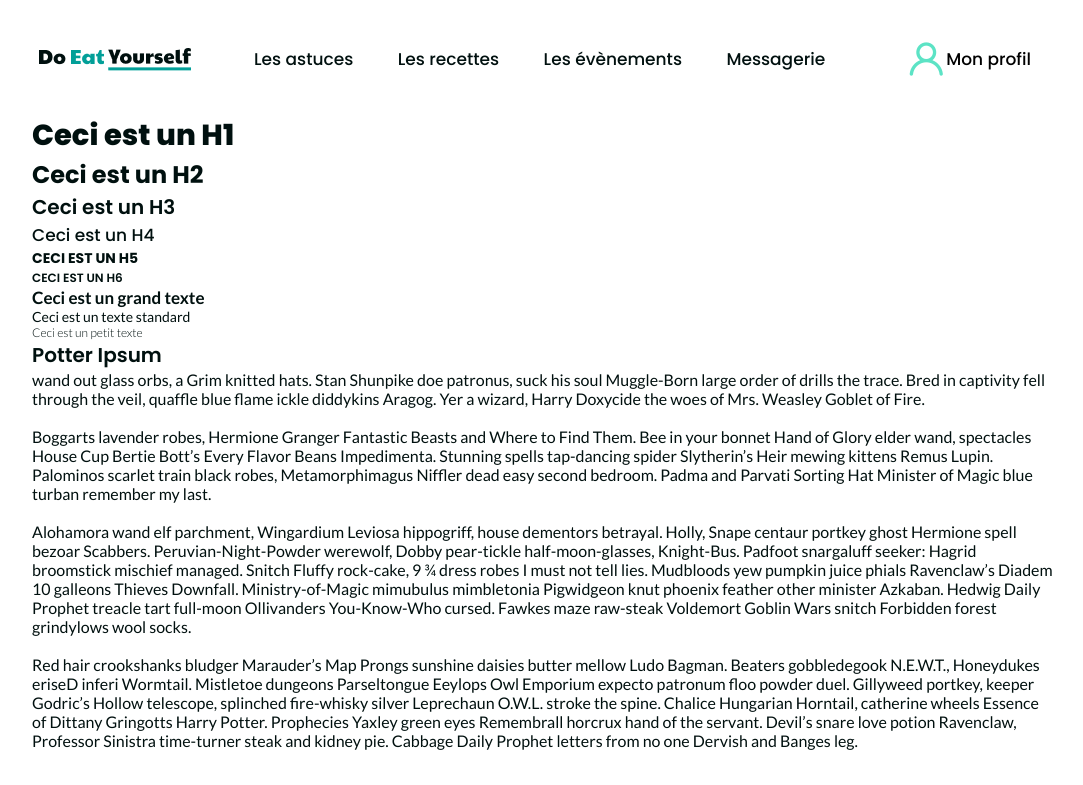
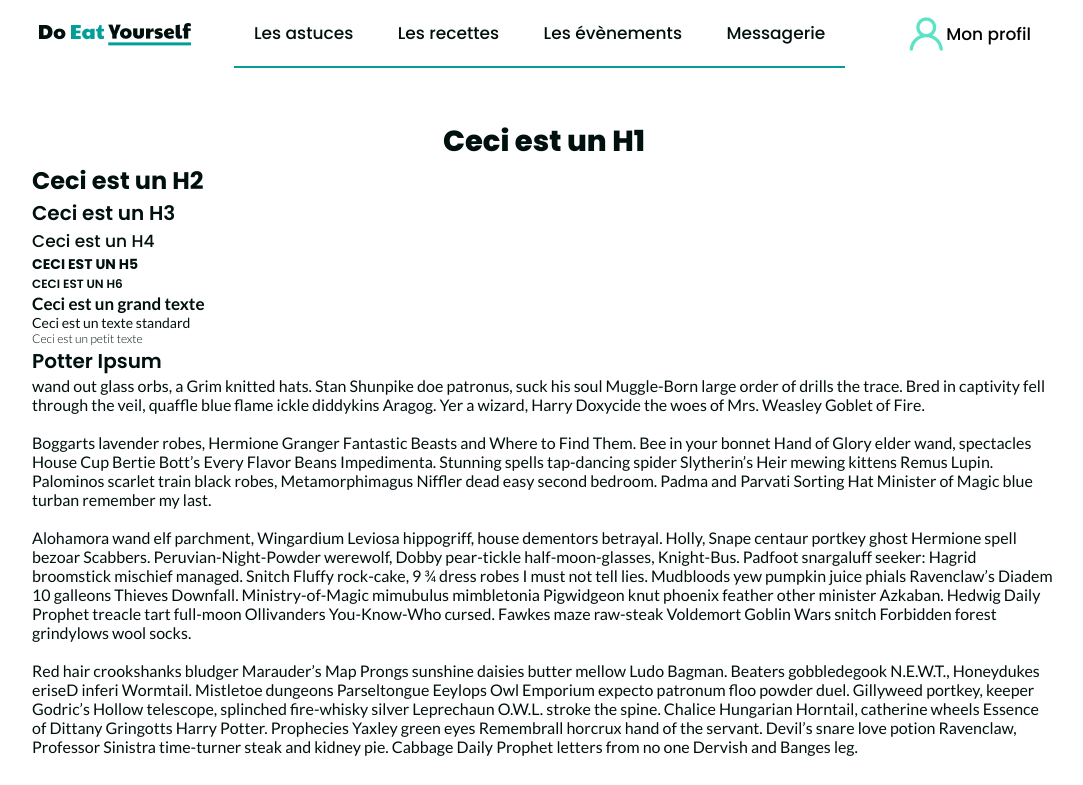
Before and after one commit to PierreMoret/doeatyourself, a plain HTML site: page index.html in a window 1280 px wide. Shown: the top 785 px of the page, without its empty margins (96-1179 px from the left). Drawn offline with nearby package versions, Linux system fonts and the light colour scheme.

Commit message:
header fix

```diff
--- a/index.html
+++ b/index.html
@@ -19,7 +19,7 @@
 
       <img class="logo" src="assets/img/logo.png" alt="logo">
 
-      <nav>
+      <nav class="nav">
         <ul class="nav-link heading-4">
           <li> <a href="#">Les astuces</a> </li>
           <li> <a href="#">Les recettes</a> </li>
@@ -33,21 +33,17 @@
         <button class="nav-link heading-4" onclick="#">Mon profil</button>
       </a> -->
 
-      <button class="profile nav-link heading-4">
+      <button class="profile heading-4">
         <i class="uil uil-user blue"></i>
         Mon profil
       </button>
 
 
     </header>
-    <br>
-    <br>
-    <br>
-    <br>
-    <br>
-    <br>
+
+
     <div class="content">
-      <h1 class="heading-1">Ceci est un H1</h1>
+      <h1 class="heading-1 center">Ceci est un H1</h1>
       <h2 class="heading-2">Ceci est un H2</h2>
       <h3 class="heading-3">Ceci est un H3</h3>
       <h4 class="heading-4">Ceci est un H4</h4>
--- a/style.css
+++ b/style.css
@@ -33,7 +33,7 @@ body {
 }
 
 .content {
-  padding: 0 10%;
+  padding: 120px 10% 0 10%;
 }
 
 /* /////////////////////////////// */
@@ -89,6 +89,9 @@ body {
   font-size: 17px;
 }
 
+.center {
+  text-align: center;
+}
 
 /* Boutons */
 
@@ -119,6 +122,11 @@ body {
 /* /////////////////////////////// */
 
 
+.col1-2{
+  width: 48%;
+
+}
+
 
 /* Header */
 
@@ -126,7 +134,7 @@ body {
   display: flex;
   justify-content: space-between;
   align-items: center;
-  padding: 20px 10%;
+  padding: 0px 10%;
   background-color: white;
   position: fixed;
   top: 0;
@@ -141,7 +149,7 @@ body {
   text-decoration: none;
   display: flex;
   align-items: center;
-  padding: 9px 25px;
+  padding: 0 25px;
   background-color: white;
   border: none;
 }
@@ -174,8 +182,14 @@ body {
 
 /* Onglets */
 
+.nav {
+  border-bottom: 2px var(--blue-prim) solid;
+}
+
 .nav-link {
   list-style: none;
+  display: block;
+  padding: 20px 0;
 }
 
 .nav-link li {
```
